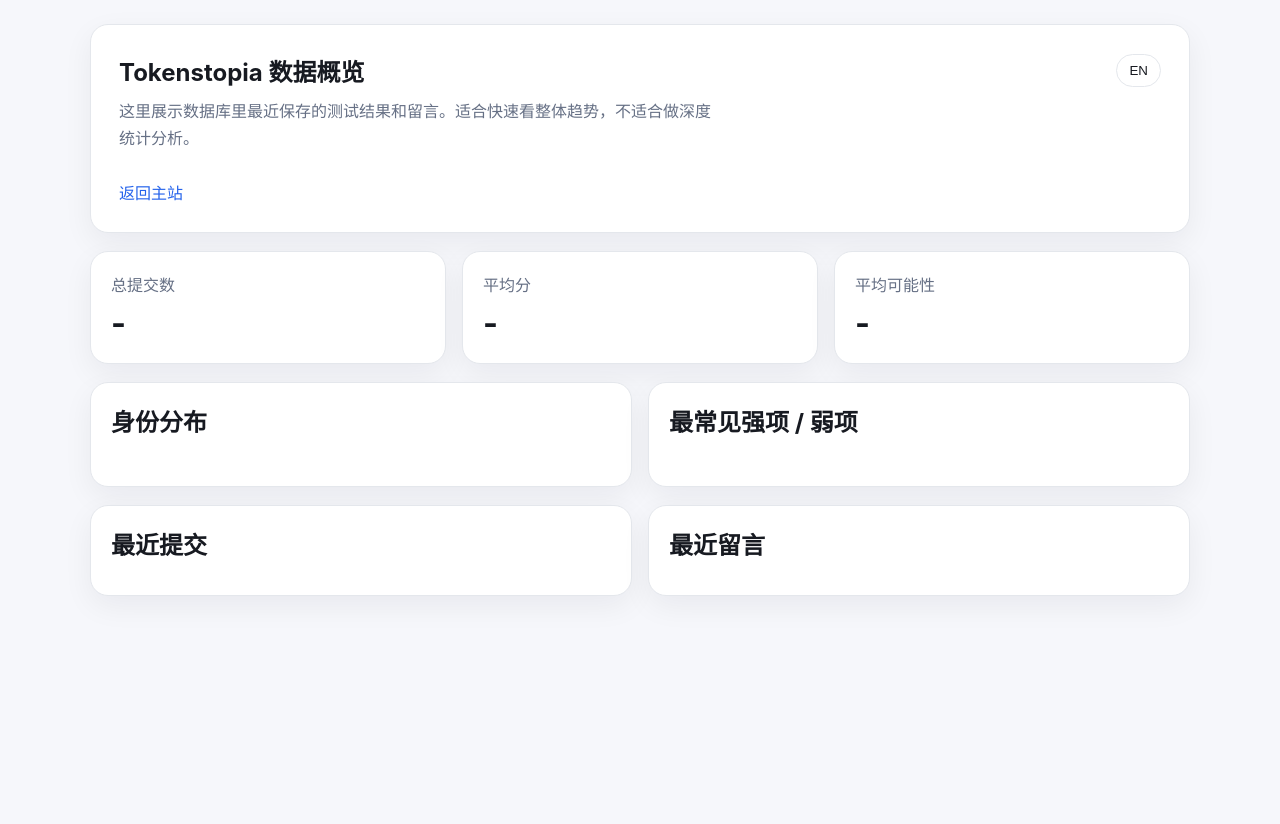
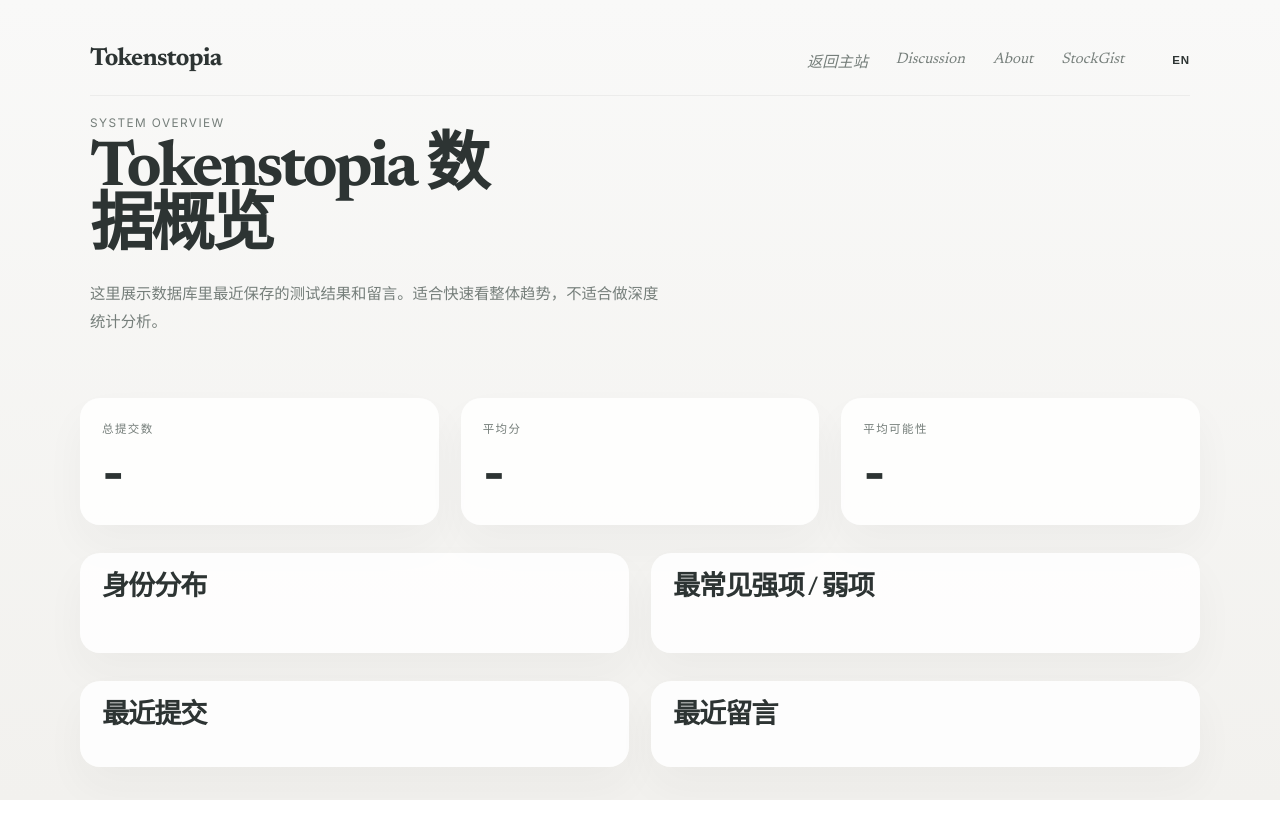
Before and after one commit to JefferyChenjy/tokenstopia, a website: page tokenstopia/analytics.html in a window 1280 px wide. After the commit the page ends 800 px from the top, so only its background shows below. Drawn offline with Linux system fonts and the light colour scheme.

Commit message:
Restyle Tokenstopia analytics page with editorial theme

```diff
--- a/tokenstopia/analytics.html
+++ b/tokenstopia/analytics.html
@@ -4,16 +4,24 @@
     <meta charset="UTF-8" />
     <meta name="viewport" content="width=device-width, initial-scale=1.0" />
     <title>Tokenstopia / Analytics</title>
+    <link rel="preconnect" href="https://fonts.googleapis.com" />
+    <link rel="preconnect" href="https://fonts.gstatic.com" crossorigin />
+    <link
+      href="https://fonts.googleapis.com/css2?family=Inter:wght@400;500;600;700&family=Newsreader:opsz,wght@6..72,400;6..72,500;6..72,700&display=swap"
+      rel="stylesheet"
+    />
     <style>
       :root {
-        --bg: #f6f7fb;
+        --bg: #f9f9f8;
+        --bg-2: #f2f1ee;
         --panel: #ffffff;
-        --text: #171a21;
-        --muted: #667085;
-        --line: #e4e7ec;
-        --accent: #2563eb;
-        --shadow: 0 10px 30px rgba(16, 24, 40, 0.06);
-        --radius: 18px;
+        --panel-soft: #f4f4f0;
+        --text: #2d3433;
+        --muted: #757e7a;
+        --line: rgba(87, 96, 91, 0.12);
+        --accent: #57605b;
+        --shadow: 0 20px 40px rgba(45, 52, 51, 0.04);
+        --radius: 20px;
       }
 
       * {
@@ -23,14 +31,14 @@
       body {
         margin: 0;
         min-height: 100vh;
-        font-family: "SF Pro Text", "Segoe UI", Inter, Helvetica, Arial, sans-serif;
+        font-family: "Inter", "SF Pro Text", "Segoe UI", sans-serif;
         color: var(--text);
-        background: #f6f7fb;
+        background: linear-gradient(180deg, var(--bg) 0%, var(--bg-2) 100%);
       }
 
       .shell {
-        width: min(1100px, calc(100vw - 24px));
-        margin: 24px auto 48px;
+        width: min(1120px, calc(100vw - 56px));
+        margin: 0 auto 56px;
       }
 
       h1,
@@ -40,37 +48,76 @@
         margin: 0;
       }
 
-      .hero,
-      .card {
-        background: var(--panel);
-        border: 1px solid var(--line);
-        border-radius: var(--radius);
-        box-shadow: var(--shadow);
-      }
-
       .hero {
-        padding: 28px;
+        padding: 24px 10px 34px;
         display: grid;
-        gap: 10px;
+        gap: 20px;
       }
 
       .hero-top {
         display: flex;
         align-items: center;
         justify-content: space-between;
-        gap: 12px;
+        gap: 20px;
+        min-height: 72px;
+        border-bottom: 1px solid rgba(87, 96, 91, 0.08);
       }
 
-      .hero p {
+      .brand {
+        font-family: "Newsreader", Georgia, serif;
+        font-size: 1.55rem;
+        font-weight: 700;
+        letter-spacing: -0.03em;
+      }
+
+      .topnav {
+        display: flex;
+        align-items: center;
+        gap: 28px;
+        margin-left: auto;
+        margin-right: 16px;
+      }
+
+      .topnav a {
+        color: var(--muted);
+        text-decoration: none;
+        font-family: "Newsreader", Georgia, serif;
+        font-style: italic;
+        font-size: 0.95rem;
+      }
+
+      .topnav a:hover {
+        color: var(--text);
+      }
+
+      .hero-copy {
         color: var(--muted);
         max-width: 60ch;
-        line-height: 1.7;
+        line-height: 1.8;
+        font-size: 0.96rem;
+      }
+
+      .eyebrow {
+        color: var(--muted);
+        font-size: 0.74rem;
+        text-transform: uppercase;
+        letter-spacing: 0.12em;
+      }
+
+      h1 {
+        margin-top: 10px;
+        font-family: "Newsreader", Georgia, serif;
+        font-size: clamp(3rem, 5vw, 5rem);
+        line-height: 0.94;
+        letter-spacing: -0.05em;
+        font-weight: 700;
+        max-width: 10ch;
       }
 
       .grid {
         display: grid;
-        gap: 16px;
-        margin-top: 18px;
+        gap: 22px;
+        margin-top: 28px;
       }
 
       .stats {
@@ -82,22 +129,43 @@
       }
 
       .card {
-        padding: 20px;
+        padding: 22px;
+        background: rgba(255, 255, 255, 0.88);
+        border-radius: var(--radius);
+        box-shadow: var(--shadow);
       }
 
       .metric {
-        font-size: 2rem;
-        font-weight: 700;
-        margin-top: 8px;
+        font-family: "Newsreader", Georgia, serif;
+        font-size: clamp(2.8rem, 4.8vw, 4.6rem);
+        font-weight: 600;
+        line-height: 0.9;
+        letter-spacing: -0.06em;
+        margin-top: 12px;
       }
 
       .muted {
         color: var(--muted);
       }
 
+      .mini-label {
+        color: var(--muted);
+        font-size: 0.72rem;
+        text-transform: uppercase;
+        letter-spacing: 0.12em;
+      }
+
+      .card h2 {
+        font-family: "Newsreader", Georgia, serif;
+        font-size: 1.7rem;
+        line-height: 1.04;
+        letter-spacing: -0.04em;
+        font-weight: 600;
+      }
+
       .list {
         display: grid;
-        gap: 10px;
+        gap: 12px;
         margin-top: 14px;
       }
 
@@ -105,54 +173,82 @@
         display: flex;
         justify-content: space-between;
         gap: 12px;
-        padding: 10px 0;
-        border-bottom: 1px solid var(--line);
-      }
-
-      .row:last-child {
-        border-bottom: 0;
+        padding: 14px 16px;
+        border-radius: 14px;
+        background: rgba(255, 255, 255, 0.76);
+        box-shadow: inset 0 0 0 1px rgba(87, 96, 91, 0.08);
       }
 
       .table {
         display: grid;
-        gap: 10px;
+        gap: 12px;
         margin-top: 14px;
       }
 
       .table-item {
-        padding: 14px;
+        padding: 16px;
         border-radius: 14px;
-        border: 1px solid var(--line);
-        background: #fafbfc;
+        border: 0;
+        background: rgba(255, 255, 255, 0.78);
+        box-shadow: inset 0 0 0 1px rgba(87, 96, 91, 0.08);
       }
 
       .table-item p {
         color: var(--muted);
-        line-height: 1.6;
+        line-height: 1.7;
+        margin-top: 6px;
+      }
+
+      .table-item strong {
+        display: block;
+        font-family: "Newsreader", Georgia, serif;
+        font-size: 1.2rem;
+        line-height: 1.1;
+        letter-spacing: -0.03em;
       }
 
       .nav {
-        margin-top: 18px;
-      }
-
-      .nav a {
-        color: var(--accent);
-        text-decoration: none;
+        display: none;
       }
 
       .lang-toggle {
-        border: 1px solid var(--line);
-        background: #fff;
+        border: 0;
+        background: transparent;
         color: var(--text);
-        border-radius: 999px;
-        padding: 8px 12px;
+        border-radius: 8px;
+        padding: 14px 0 14px 12px;
         cursor: pointer;
+        letter-spacing: 0.08em;
+        text-transform: uppercase;
+        font-size: 0.72rem;
+        font-weight: 600;
       }
 
       @media (max-width: 820px) {
         .stats,
         .two-col {
           grid-template-columns: 1fr;
+        }
+
+        .shell {
+          width: min(100vw - 24px, 1240px);
+        }
+
+        .hero {
+          padding-inline: 0;
+        }
+
+        .hero-top {
+          min-height: 64px;
+        }
+
+        .topnav {
+          display: none;
+        }
+
+        h1 {
+          font-size: clamp(2.4rem, 11vw, 3.6rem);
+          max-width: none;
         }
       }
     </style>
@@ -161,26 +257,33 @@
     <main class="shell">
       <section class="hero">
         <div class="hero-top">
-          <h1 id="page-title">Tokenstopia 数据概览</h1>
+          <div class="brand">Tokenstopia</div>
+          <nav class="topnav">
+            <a id="back-link" href="/">Assessment</a>
+            <a href="/#manifesto-section">Discussion</a>
+            <a href="/#results-sidebar">About</a>
+            <a href="/stockgist/index.html">StockGist</a>
+          </nav>
           <button id="lang-toggle" type="button" class="lang-toggle">EN</button>
         </div>
-        <p id="page-copy">这里展示数据库里最近保存的测试结果和留言。适合快速看整体趋势，不适合做深度统计分析。</p>
-        <div class="nav">
-          <a id="back-link" href="/">返回主站</a>
+        <div>
+          <div class="eyebrow">System overview</div>
+          <h1 id="page-title">Tokenstopia 数据概览</h1>
         </div>
+        <p id="page-copy" class="hero-copy">这里展示数据库里最近保存的测试结果和留言。适合快速看整体趋势，不适合做深度统计分析。</p>
       </section>
 
       <section class="grid stats">
         <article class="card">
-          <div id="metric-total-label" class="muted">总提交数</div>
+          <div id="metric-total-label" class="mini-label">总提交数</div>
           <div id="total-submissions" class="metric">-</div>
         </article>
         <article class="card">
-          <div id="metric-score-label" class="muted">平均分</div>
+          <div id="metric-score-label" class="mini-label">平均分</div>
           <div id="avg-score" class="metric">-</div>
         </article>
         <article class="card">
-          <div id="metric-percent-label" class="muted">平均可能性</div>
+          <div id="metric-percent-label" class="mini-label">平均可能性</div>
           <div id="avg-percent" class="metric">-</div>
         </article>
       </section>
```
